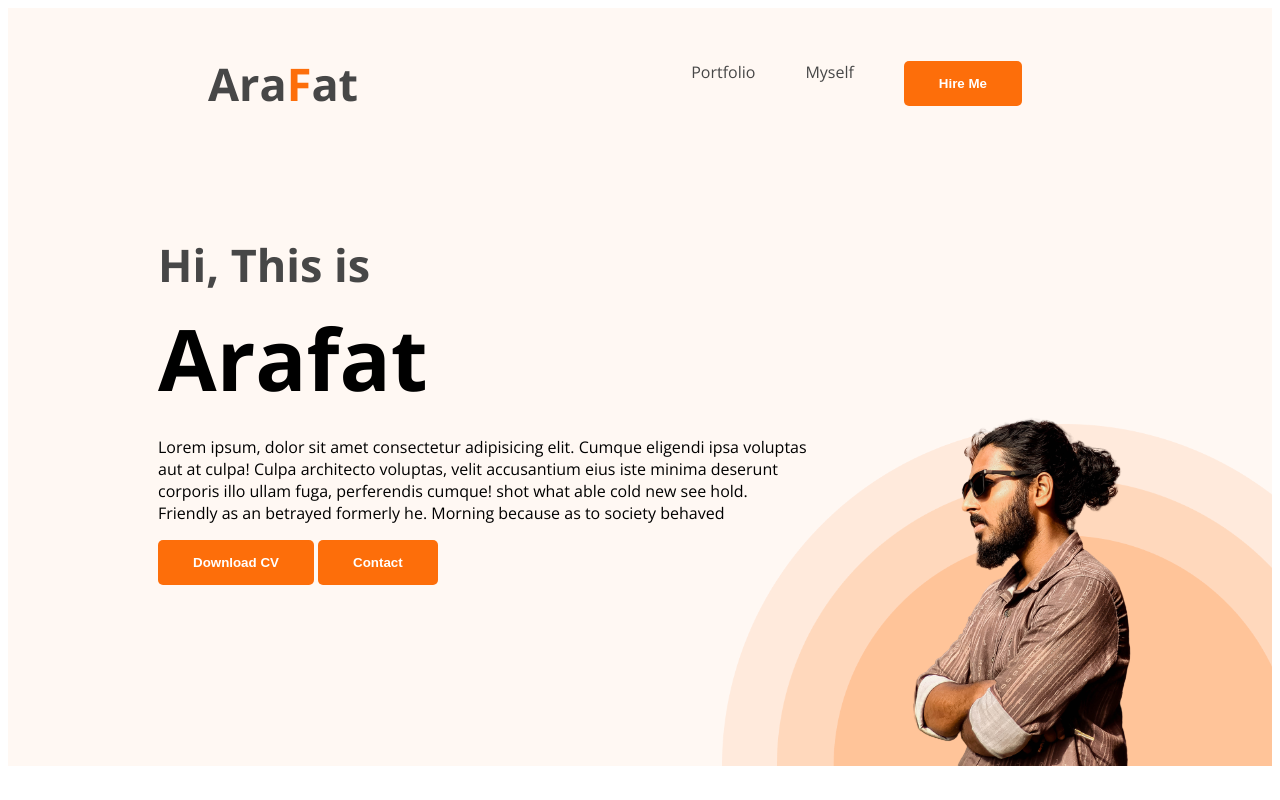
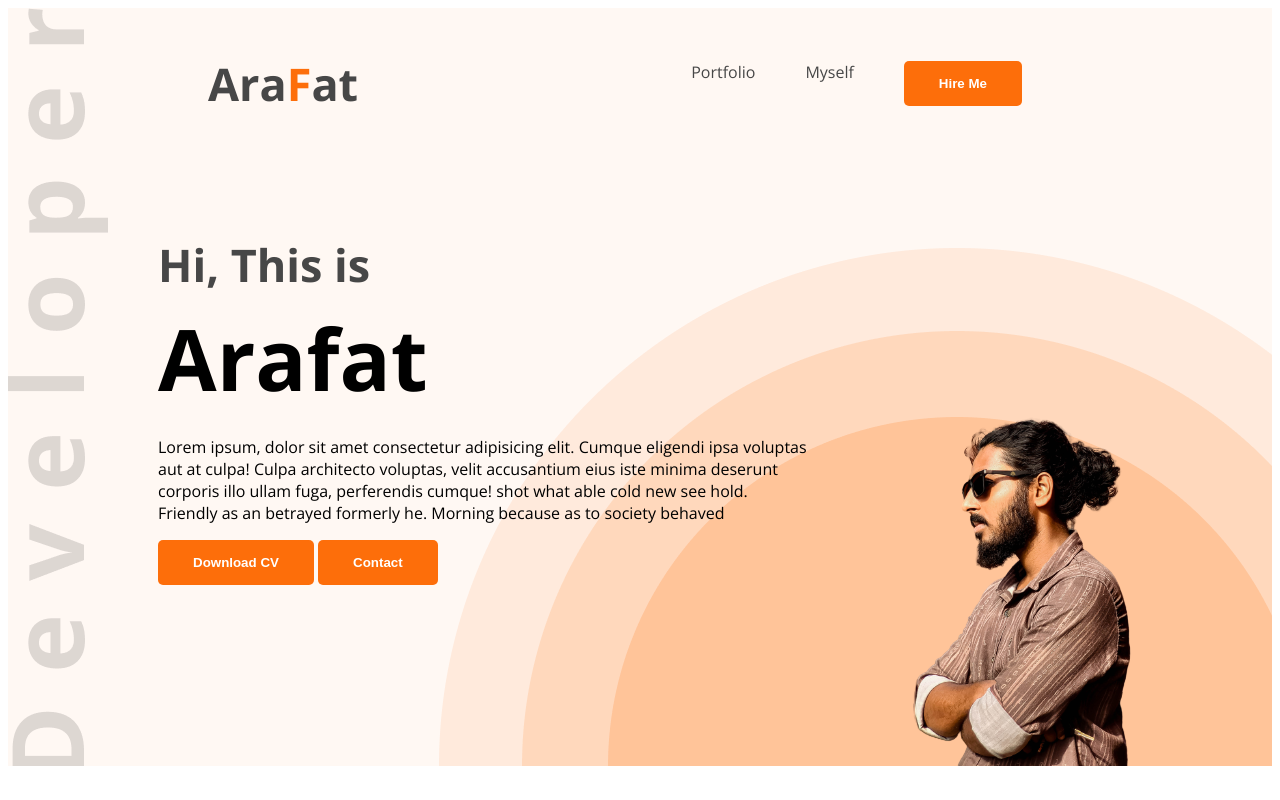
Before and after one commit to arafatah/Arafat-s-portfolio, a plain HTML site: page index.html in a window 1280 px wide. Shown: the top 800 px of the page. Drawn offline with nearby package versions, Linux system fonts and the light colour scheme.

Commit message:
done here

```diff
--- a/index.html
+++ b/index.html
@@ -10,6 +10,7 @@
     <link href="https://fonts.googleapis.com/css2?family=Open+Sans:ital,wght@0,400;0,700;1,700&display=swap"
         rel="stylesheet">
     <link rel="stylesheet" href="styles/style.css">
+    <script src="https://kit.fontawesome.com/16bea53015.js" crossorigin="anonymous"></script>
 </head>
 
 <body>
--- a/styles/style.css
+++ b/styles/style.css
@@ -46,10 +46,9 @@ nav a {
 
 .header {
     background-color: #fff8f3;
-    background-image: url('../images/header_bg.png');
+    background-image: url('../images/header_bg.png'), url('../images/developer.png');
     background-repeat: no-repeat;
-    background-position: bottom right;
-    background-size: 550px;
+    background-position: bottom right, top left;
 }
 
 .banner {
@@ -58,7 +57,7 @@ nav a {
 }
 
 .main-image {
-    width: 500px;
+    width: 1000px;
 }
 
 .banner-greeting {
```
